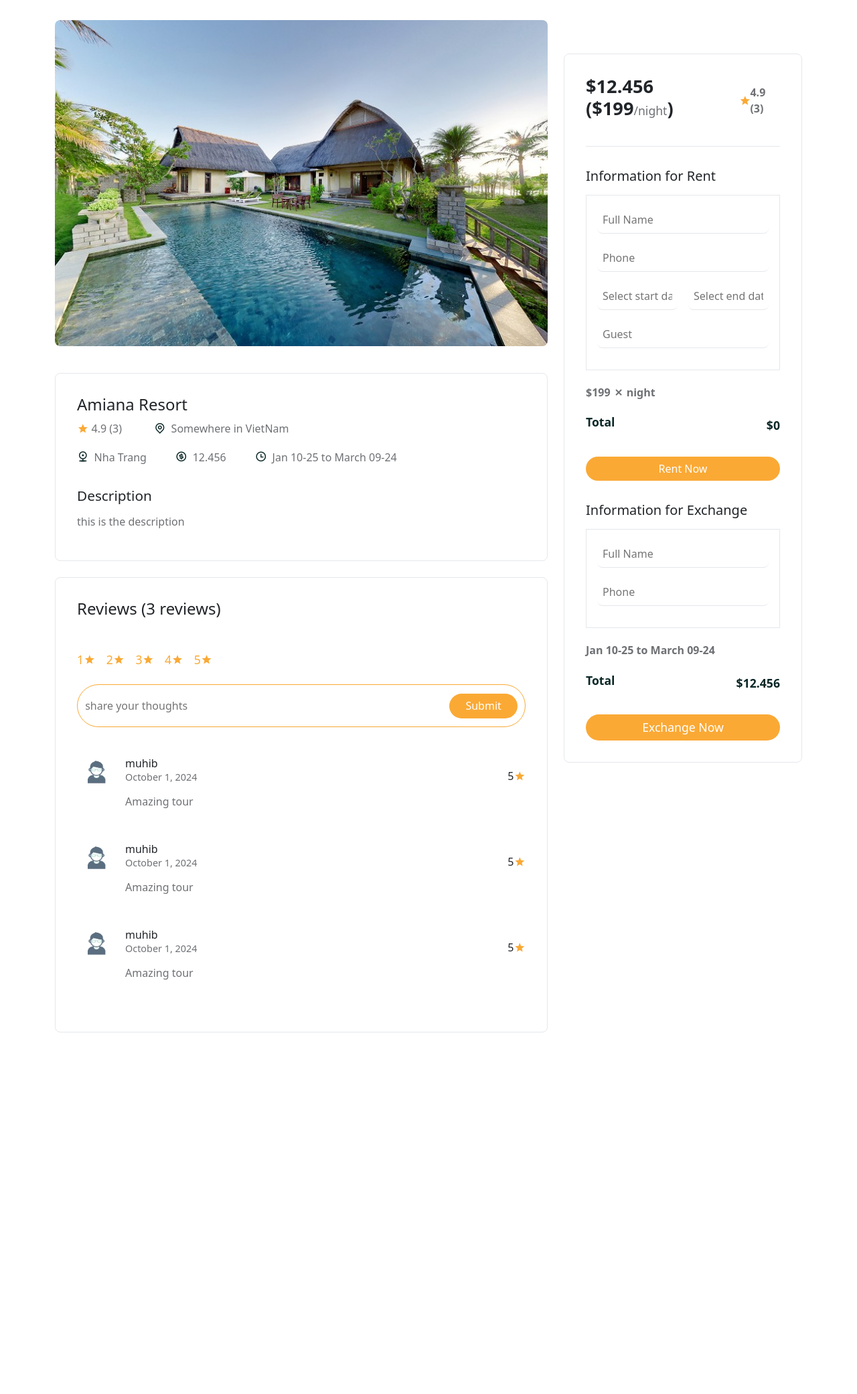
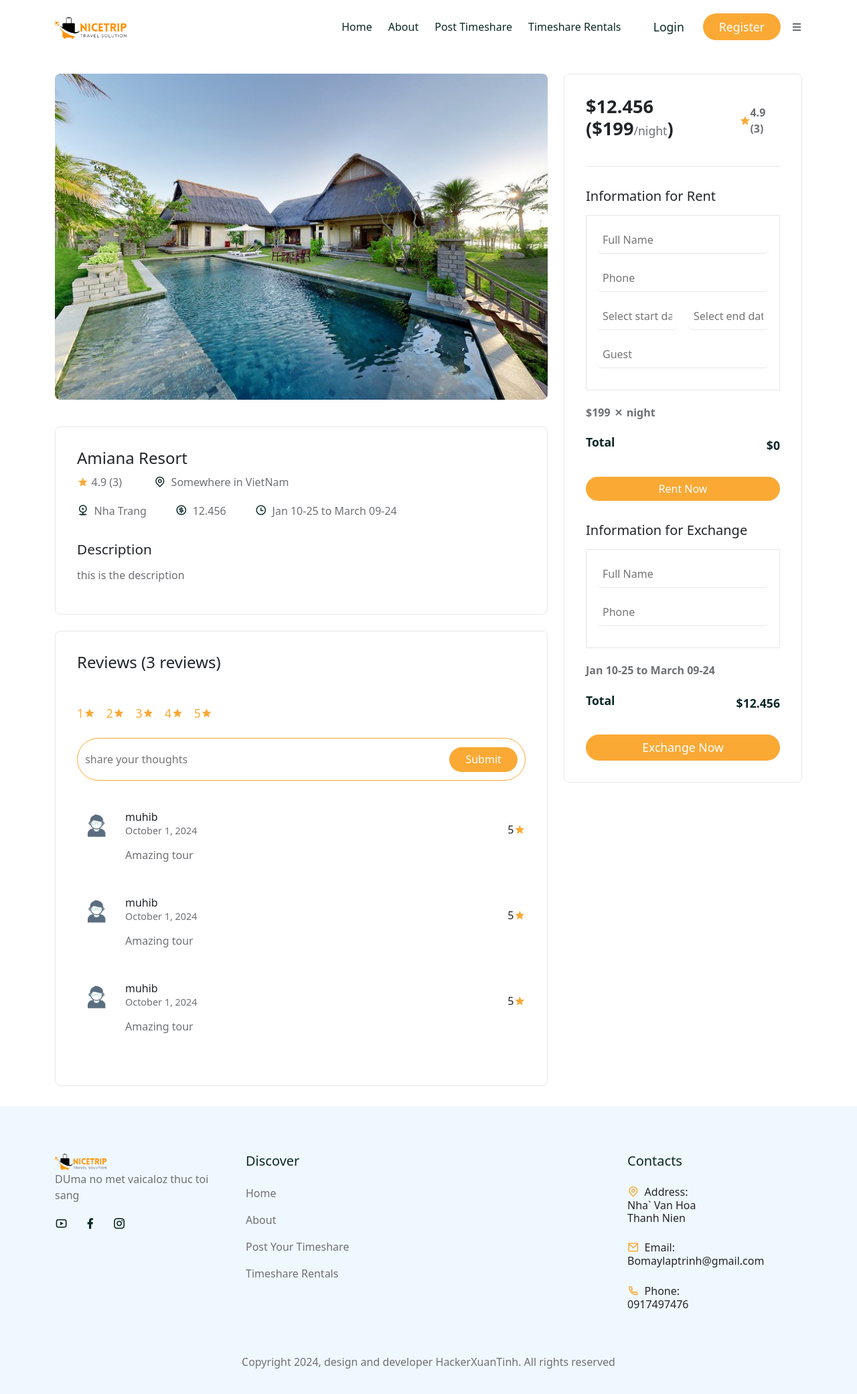
Before and after one commit to LerclercDuong/Timeshare_Exchange_Flatform_FE, a React (Create React App) app: page /timesharedetails/01 in a window 1280 px wide. Shown: the top 2082 px of the page at 67% size. Before the commit the page ends 1572 px from the top, so only its background shows below. Built offline with nearby package versions, Linux system fonts and the light colour scheme; a web font is replaced by a local one.

Commit message:
Update TimeShareDetails.jsx

```diff
--- a/src/pages/TimeShareDetails.jsx
+++ b/src/pages/TimeShareDetails.jsx
@@ -8,6 +8,8 @@ import { Money } from '@mui/icons-material'
 import avatar from '../assets/images/avatar.jpg'
 import Renting from '../components/Renting/Renting'
 
+import Header from '../components/Header';
+import Footer from '../components/Footer';
 
 const TimeShareDetails = () => {
     const { id } = useParams();
@@ -37,6 +39,7 @@ const TimeShareDetails = () => {
     }
 
     return <>
+        <Header />
         <section>
             <Container>
                 <Row>
@@ -129,6 +132,7 @@ const TimeShareDetails = () => {
                 </Row>
             </Container>
         </section>
+        <Footer />
     </>
 }
 
```
